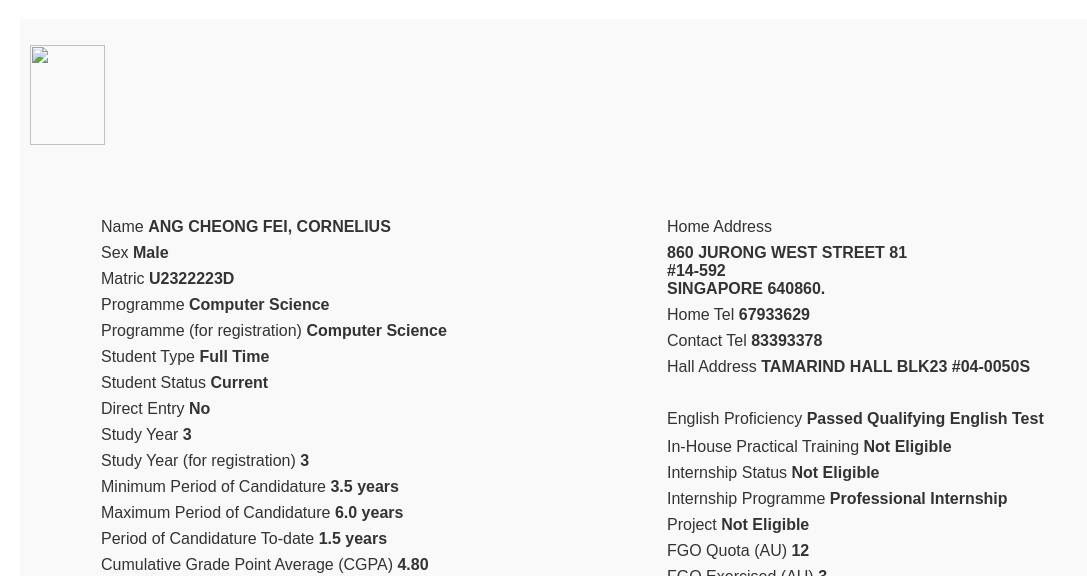
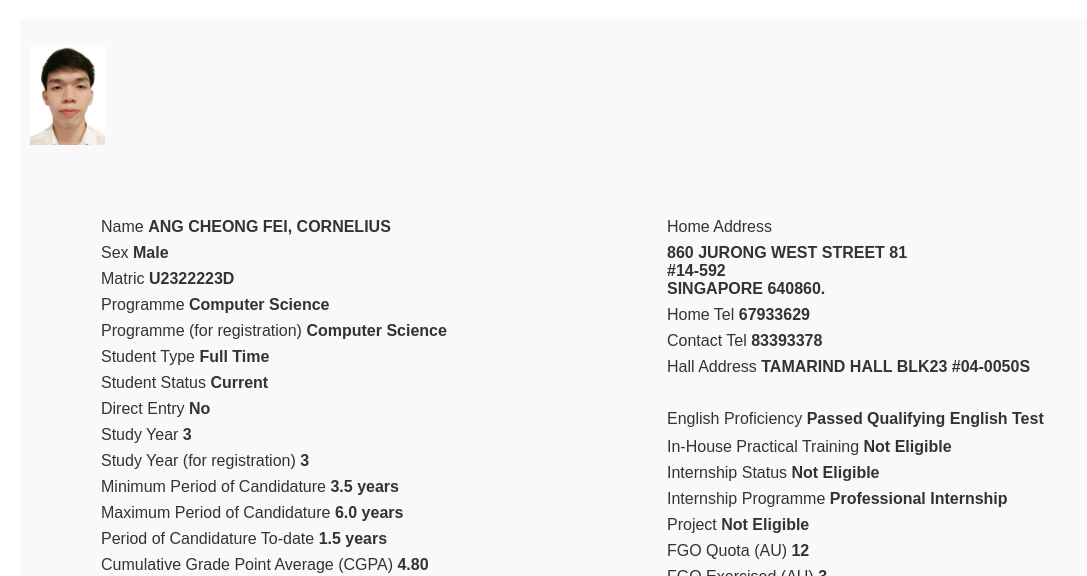
Before and after one commit to CorneliusAJX/pls-webexe-DARS_RESULT_RO.main_display, a plain HTML site: page index.html in a window 1280 px wide. Shown: the part 193-769 px from the top of the page, without its empty margins (0-1087 px from the left). Drawn offline with Linux system fonts and the light colour scheme; a web font is replaced by a local one.

Commit message:
Update index.html

```diff
--- a/index.html
+++ b/index.html
@@ -76,7 +76,7 @@ input[type=reset]:hover {
           <!-- Test Content (BE Note: do not include this)-->
           <div style="min-height: 800px; background: #f9f9f9; padding: 10px; color: #333;">
 <p>
-<img src="p_image" height="100" width="75">
+<img src="p_image.jpeg" height="100" width="75">
 </p><center>
 <br>
 <br>
```
